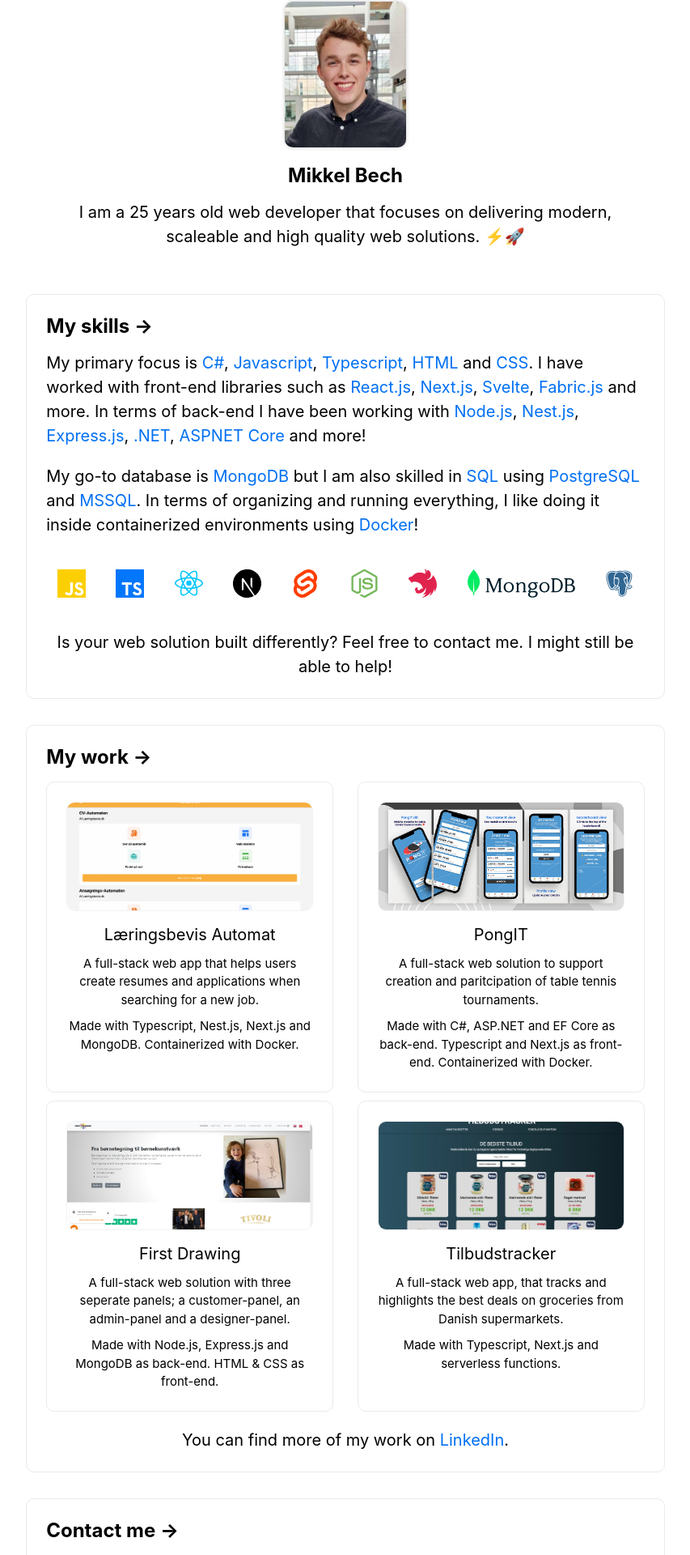
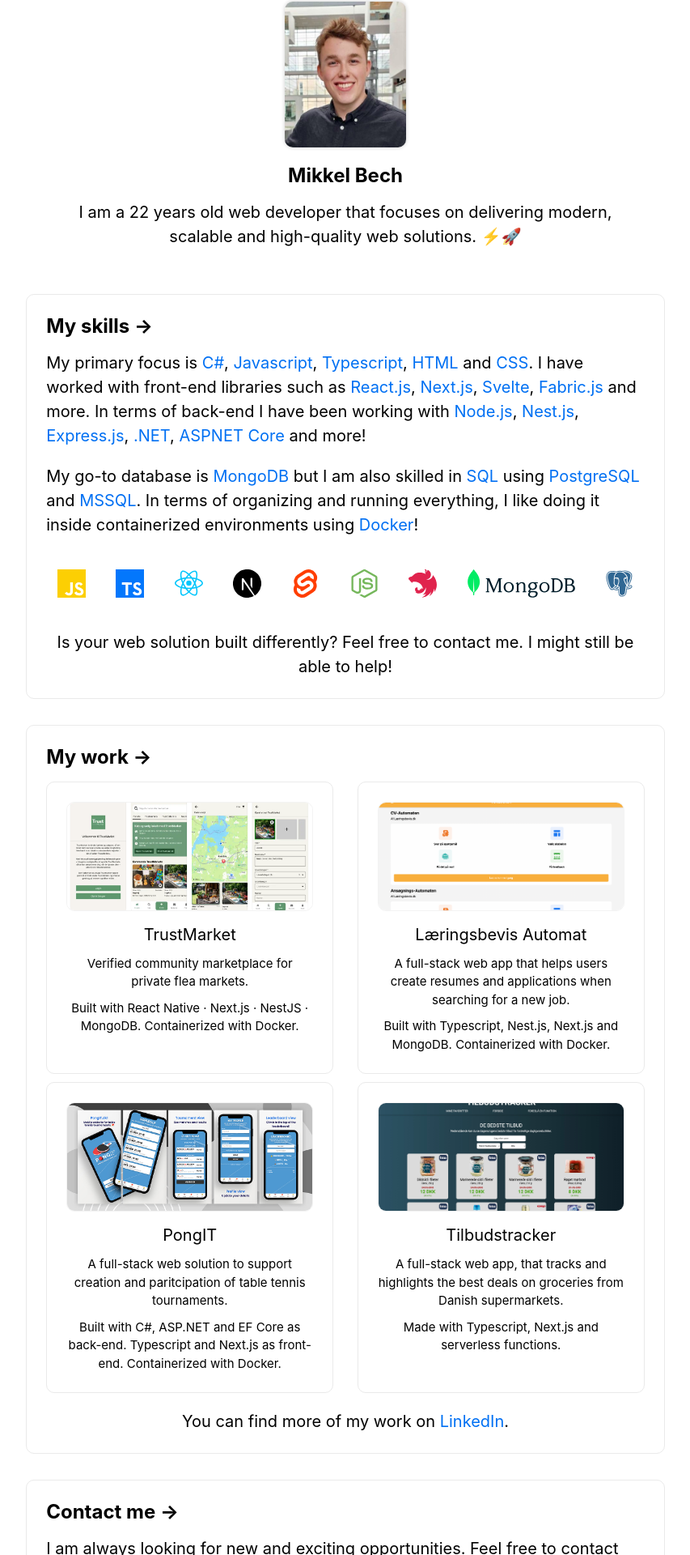
Before and after one commit to BE-CH/bechsolutions, a Next.js app: page / in a window 1280 px wide. Shown: the part 251-2171 px from the top of the page at 81% size, without its empty margins (213-1066 px from the left). Built offline with nearby package versions, Linux system fonts and the light colour scheme.

Commit message:
Updated BechSolutions with TrustMarket and age

```diff
--- a/pages/index.js
+++ b/pages/index.js
@@ -21,6 +21,15 @@ export default function Home() {
     };
     new Typed('.testelement', options);
   }, []);
+
+  // Calculate age dynamically based on birthdate (June 15, 1999)
+  const birthDate = new Date(1999, 5, 15);
+  const today = new Date();
+  let age = today.getFullYear() - birthDate.getFullYear();
+  const monthDiff = today.getMonth() - birthDate.getMonth();
+  if (monthDiff < 0 || (monthDiff === 0 && today.getDate() < birthDate.getDate())) {
+    age--;
+  }
 
   return (
     <div className={styles.container}>
@@ -51,8 +60,8 @@ export default function Home() {
             <img className={styles.profileImage} alt="Mikkel Bech @ Bech Solutions" src="./mikkelbech_color.jpeg" />
             <h2>Mikkel Bech</h2>
             <p>
-              I am a 25 years old web developer that focuses on delivering modern, scaleable and high quality web
-              solutions. ⚡🚀
+              I am a {age} year{age !== 1 ? 's' : ''} old web developer that focuses on delivering modern, scalable and
+              high-quality web solutions. ⚡🚀
             </p>
           </div>
 
@@ -91,6 +100,17 @@ export default function Home() {
             <h2>My work &rarr;</h2>
             <div className={styles.myWorkCardContainer}>
               <div className={styles.myWorkCard}>
+                <a href="https://trustmarket.dk" target="_blank" rel="noopener noreferrer">
+                  <img className={styles.myWorkImage} src="/trustmarket.png" alt="TrustMarket" />
+                  <p>TrustMarket</p>
+                  <p className={styles.myWorkDescription}>Verified community marketplace for private flea markets.</p>
+                  <p className={styles.myWorkDescription}>
+                    Built with React Native · Next.js · NestJS · MongoDB. Containerized with Docker.
+                  </p>
+                </a>
+              </div>
+
+              <div className={styles.myWorkCard}>
                 <a href="https://automat.læringsbevis.dk/" target="_blank" rel="noopener noreferrer">
                   <img className={styles.myWorkImage} src="/laeringsbevis-automat.png" alt="Læringsbevis" />
                   <p>Læringsbevis Automat</p>
@@ -98,7 +118,7 @@ export default function Home() {
                     A full-stack web app that helps users create resumes and applications when searching for a new job.
                   </p>
                   <p className={styles.myWorkDescription}>
-                    Made with Typescript, Nest.js, Next.js and MongoDB. Containerized with Docker.
+                    Built with Typescript, Nest.js, Next.js and MongoDB. Containerized with Docker.
                   </p>
                 </a>
               </div>
@@ -110,22 +130,8 @@ export default function Home() {
                     A full-stack web solution to support creation and paritcipation of table tennis tournaments.
                   </p>
                   <p className={styles.myWorkDescription}>
-                    Made with C#, ASP.NET and EF Core as back-end. Typescript and Next.js as front-end. Containerized
+                    Built with C#, ASP.NET and EF Core as back-end. Typescript and Next.js as front-end. Containerized
                     with Docker.
-                  </p>
-                </a>
-              </div>
-
-              <div className={styles.myWorkCard}>
-                <a href="https://firstdrawing.com" target="_blank" rel="noopener noreferrer">
-                  <img className={styles.myWorkImage} src="/firstdrawing.png" alt="First Drawing" />
-                  <p>First Drawing</p>
-                  <p className={styles.myWorkDescription}>
-                    A full-stack web solution with three seperate panels; a customer-panel, an admin-panel and a
-                    designer-panel.
-                  </p>
-                  <p className={styles.myWorkDescription}>
-                    Made with Node.js, Express.js and MongoDB as back-end. HTML & CSS as front-end.
                   </p>
                 </a>
               </div>
```
Also changed, not shown: public/firstdrawing.png (deleted), public/trustmarket.png (added).
